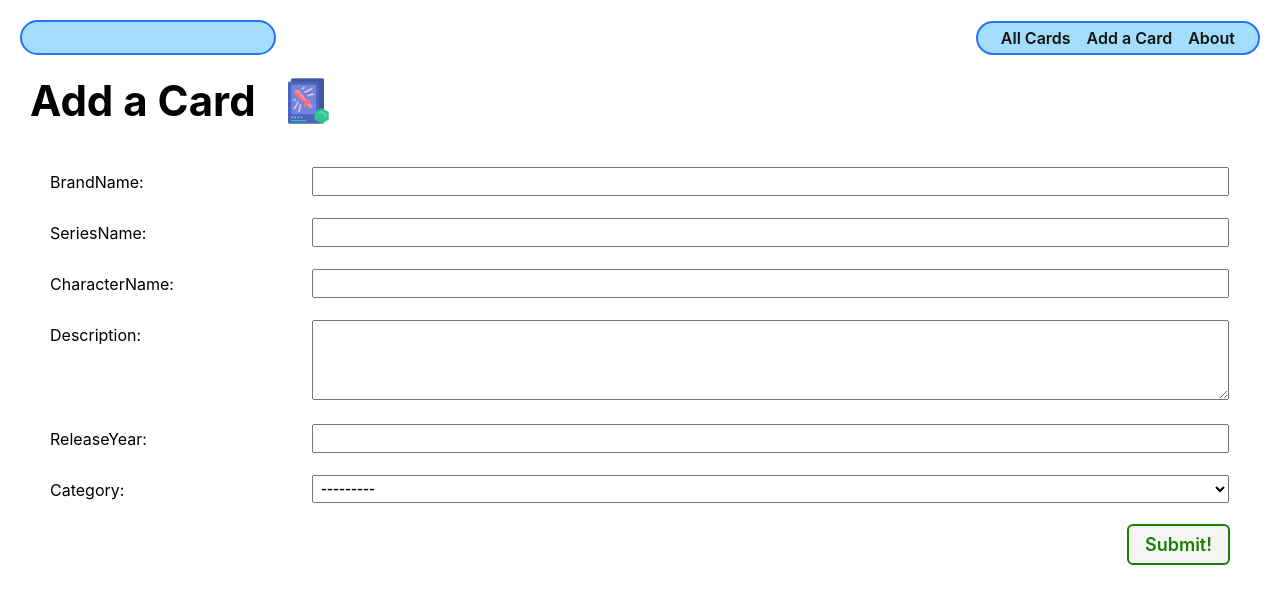
After one commit to helenpastras/django-crud-app-lab, a Django app: page /cards/create/ in a window 1280 px wide. The commit adds this page. Shown: the top 604 px of the page. Run offline with Django 5.2, Linux system fonts and the light colour scheme.

Commit message:
card CRUD complete

```diff
--- a/main_app/models.py
+++ b/main_app/models.py
@@ -1,4 +1,5 @@
 from django.db import models
+from django.urls import reverse
 from django.contrib.auth.models import User
 
 class Card(models.Model):
@@ -26,3 +27,6 @@ class Card(models.Model):
 
     def __str__(self):
         return f"{self.characterName} ({self.seriesName})"
+
+    def get_absolute_url(self):
+        return reverse('card-detail', kwargs={'card_id' : self.id})
--- a/main_app/static/css/form.css
+++ b/main_app/static/css/form.css
@@ -0,0 +1,39 @@
+.form-container {
+  display: flex;
+  flex-direction: column;
+  width: 100%;
+}
+
+table {
+  padding: 0 40px;
+  width: 100%;
+  border-spacing: 0 20px;
+}
+
+th {
+  text-align: left;
+  padding: 6px 20px 0 0;
+  font-weight: normal;
+  vertical-align: top;
+  font-size: var(--font-reg);
+}
+
+td {
+  max-width: 60%;
+}
+
+td > * {
+  width: 100%;
+  padding: 2px 4px;
+  font-size: var(--font-l);
+}
+
+td > textarea {
+  height: calc(4 * var(--font-l) + 8px);
+  font-family: inherit;
+}
+
+.btn {
+  align-self: flex-end;
+  margin-right: 40px;
+}
--- a/main_app/templates/base.html
+++ b/main_app/templates/base.html
@@ -22,6 +22,7 @@
       <nav>
         <ul>
          <li><a href="{% url 'card-index' %}">All Cards</a></li>
+         <li><a href="{% url 'card-create' %}">Add a Card</a></li>
          <li><a href="{% url 'about' %}">About</a></li>
         </ul>
       </nav>
--- a/main_app/templates/cards/detail.html
+++ b/main_app/templates/cards/detail.html
@@ -13,6 +13,11 @@
       <p>A {{card.releaseYear}} {{card.brandName}} {{ card.seriesName }} card of {{ card.characterName }}</p>
       <p>Category {{card.category}}</p>
       <p>Description <small>{{card.description}}</small></p>
+
+      <div class="card-actions">
+        <a href="{% url 'card-update' card.id %}" class="btn warn">Edit</a>
+        <a href="{% url 'card-delete' card.id %}" class="btn danger">Delete</a>
+      </div>
   </div>
 </section>
 {% endblock %}
--- a/main_app/templates/cards/index.html
+++ b/main_app/templates/cards/index.html
@@ -16,7 +16,7 @@
 <section class="card-container">
   {% for card in cards %}
   <div class="card">
-    <a href="{% url 'card-detail' card.id %}"></a>
+    <a href="{% url 'card-detail' card.id %}">
     <div class="card-content">
       <div class="card-img-container">
         <img
@@ -24,6 +24,7 @@
           alt="There's a snake in my boot"
         />
       </div>
+      </a>
       <h2 class="card-title">{{ card.characterName }}</h2>
       <p>A {{card.releaseYear}} {{card.brandName}} {{ card.seriesName }} card of {{ card.characterName }}</p>
       <p>Category {{card.category}}</p>
--- /dev/null
+++ b/main_app/templates/main_app/card_form.html
@@ -0,0 +1,21 @@
+{% extends 'base.html' %}
+{% load static %}
+{% block head %}
+<link rel="stylesheet" href="{% static 'css/form.css' %}" />
+{% endblock %}
+{% block content %}
+
+<div class="page-header">
+  <h1>Add a Card</h1>
+  <img src="{% static 'images/trading-card.png' %}" alt="An icon of a trading card" />
+</div>
+
+<form action="" method="post" class="form-container">
+  {% csrf_token %}
+  <table>
+    {{ form.as_table }}
+  </table>
+  <button type="submit" class="btn submit">Submit!</button>
+</form>
+
+{% endblock %}
--- a/main_app/urls.py
+++ b/main_app/urls.py
@@ -9,4 +9,7 @@ urlpatterns = [
     path('about/', views.about, name='about'),
     path('cards/', views.card_index, name='card-index'),
     path('cards/<int:card_id>/', views.card_detail, name='card-detail'),
+    path('cards/create/', views.CardCreate.as_view(), name='card-create'),
+    path('cards/<int:pk>/update/', views.CardUpdate.as_view(), name='card-update'),
+    path('cards/<int:pk>/delete/', views.CardDelete.as_view(), name='card-delete'),
 ]
--- a/main_app/views.py
+++ b/main_app/views.py
@@ -1,4 +1,6 @@
 from django.shortcuts import render, redirect
+# Add UdpateView & DeleteView
+from django.views.generic.edit import CreateView, UpdateView, DeleteView
 from .models import Card
 
 # Create your views here.
@@ -22,3 +24,19 @@ def card_index(request):
 def card_detail(request, card_id):
     card = Card.objects.get(id=card_id)
     return render(request, 'cards/detail.html', {'card': card})
+
+
+# CRUD
+class CardCreate(CreateView):
+    model = Card
+    fields='__all__'
+
+
+class CardUpdate(UpdateView):
+    model = Card
+    fields='__all__'
+
+
+class CardDelete(DeleteView):
+    model = Card
+    success_url = '/cards/'
```
